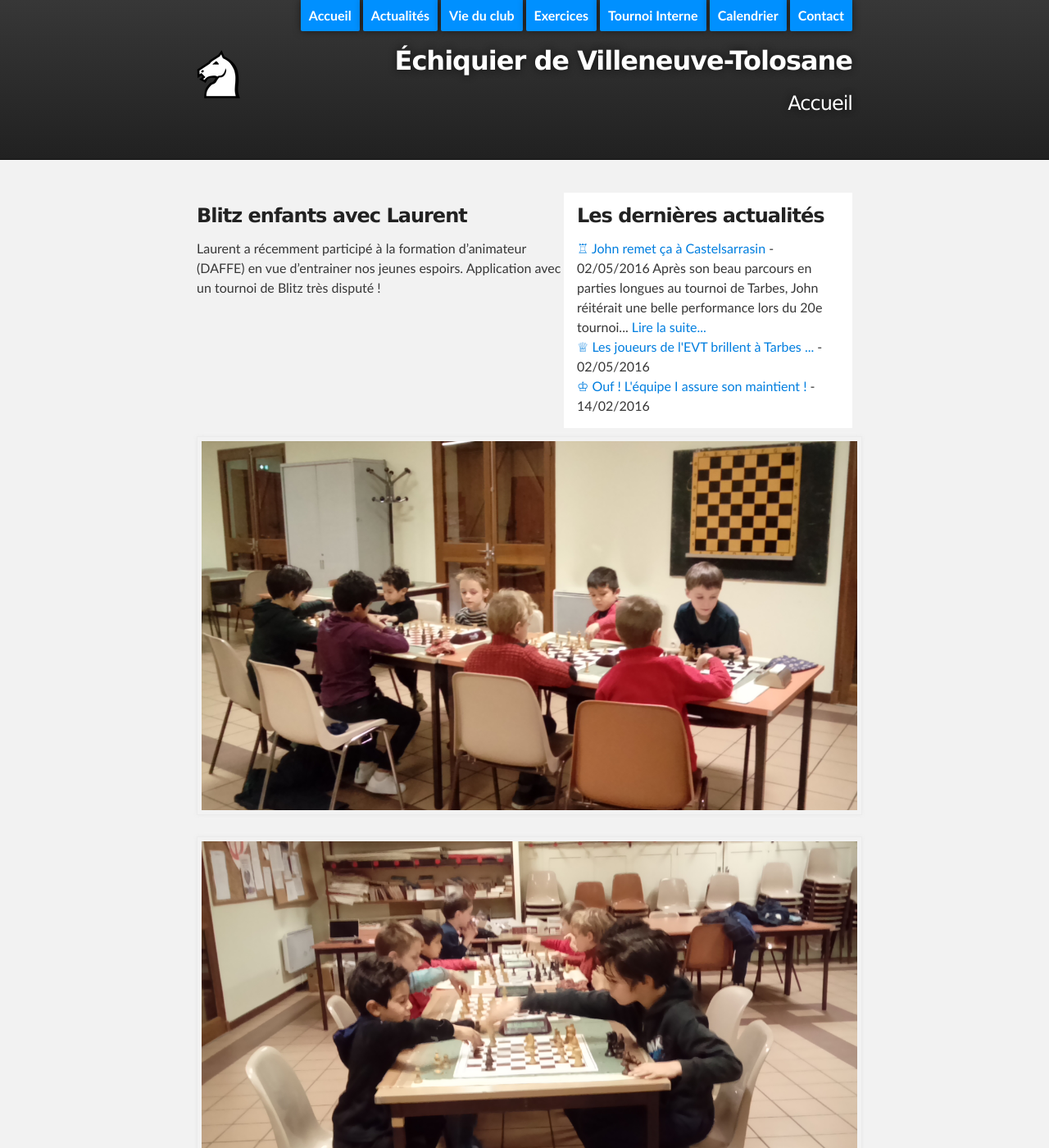
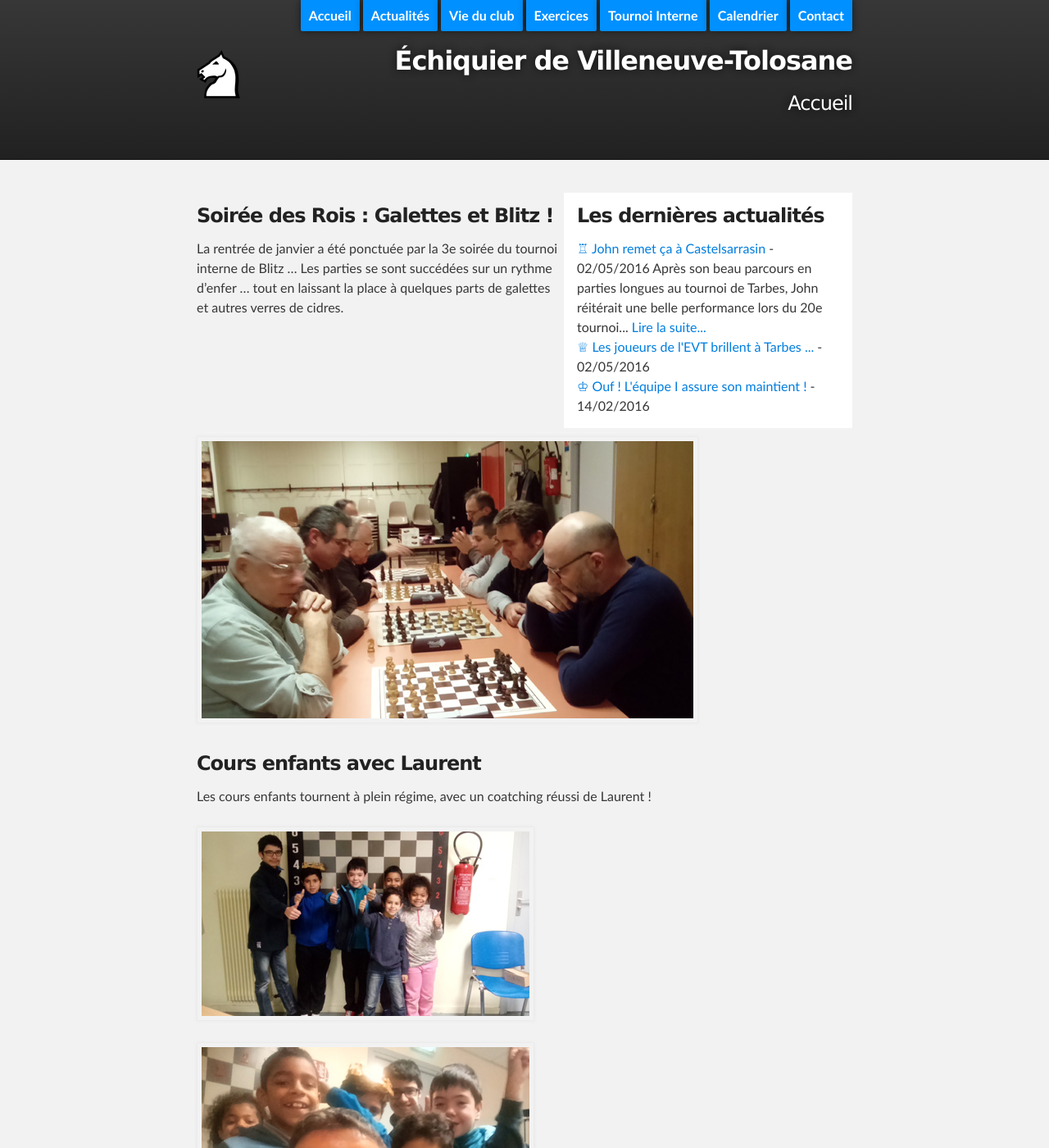
Before and after one commit to echiquier-villeneuve-tolosane/echiquier-villeneuve-tolosane.github.io, a Jekyll site: the page built from index.md, in a window 1280 px wide and 1400 px high. Shown: the whole window at 82% size. Built offline with Jekyll 4.4.1, drawn with Linux system fonts in a browser that asks for light colours; nearby versions of some CDN libraries; some of the changed text lies outside the part shown.

Commit message:
Updated index.md

```diff
--- a/index.md
+++ b/index.md
@@ -4,15 +4,6 @@
 title: Accueil
 published: true
 ---
-
-### Blitz enfants avec Laurent ###
-
-Laurent a récemment participé à la formation d'animateur (DAFFE) en vue d'entrainer nos jeunes espoirs. Application avec un tournoi de Blitz très disputé !
-
-![](photos/2017_blitz_efts1.JPG)
-![](photos/2017_blitz_efts2.JPG)
-![](photos/2017_blitz_efts3.JPG)
-![](photos/2017_blitz_efts4.JPG)
 
 
 ### Soirée des Rois : Galettes et Blitz ! ###
@@ -21,6 +12,18 @@
 
 ![](photos/2017_Blitz1.JPG)
 
+### Cours enfants avec Laurent ###
+
+Les cours enfants tournent à plein régime, avec un coatching réussi de Laurent !
+
+![](photos/2017_cours_Laurent1.JPG)![](photos/2017_cours_Laurent2.JPG)
+
+### Blitz enfants avec Laurent ###
+
+Laurent a récemment participé à la formation d'animateur (DAFFE) en vue d'entrainer nos jeunes espoirs. Application avec un tournoi de Blitz très disputé !
+
+![](photos/2017_blitz_efts1.JPG)![](photos/2017_blitz_efts2.JPG)
+![](photos/2017_blitz_efts3.JPG)![](photos/2017_blitz_efts4.JPG)
 
 ### L'EVT en bref ###
 
```
